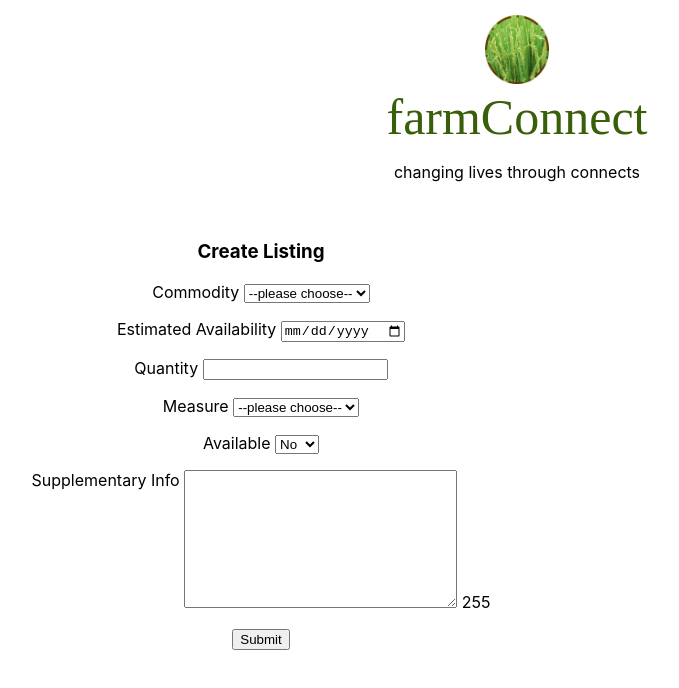
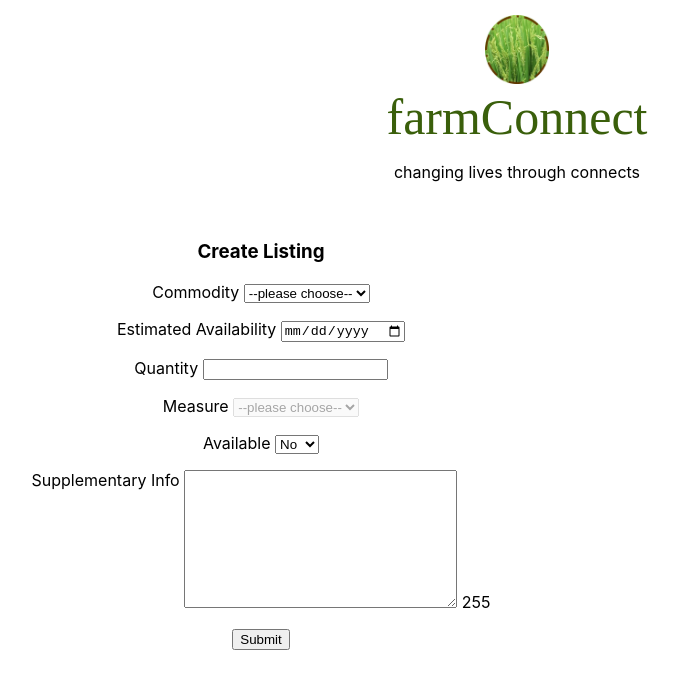
Before and after one commit to coula3/farm-connect, a React (Create React App) app in the folder farm-connect/: page /listings/new in a window 1280 px wide. Shown: the top 688 px of the page, without its empty margins (123-802 px from the left). Built offline with nearby package versions, Linux system fonts and the light colour scheme.

Commit message:
add 'disableMeasure' key to local state on CreateListing and set to change on positive quanity value

```diff
--- a/farm-connect/src/containers/CreateListing/CreateListing.js
+++ b/farm-connect/src/containers/CreateListing/CreateListing.js
@@ -12,7 +12,8 @@ class CreateListing extends Component {
             available: "No",
             information: ""
         },
-        maxInfoCharacters: 255
+        maxInfoCharacters: 255,
+        disableMeasure: true
     }
 
     handleChange = (e) => {
@@ -42,6 +43,17 @@ class CreateListing extends Component {
         })
     }
 
+    enableDisableMeasure = () => {
+        if(parseInt(this.state.listing.quantity) > 0){
+            return this.setState({disableMeasure: false})
+        } else {
+            return this.setState({
+                listing: {...this.state.listing,
+                measure: ""},
+                disableMeasure: true})
+        }
+    }
+
     render(){
         const measuresList = ["--please choose--", "bushel", "dozen", "gram", "kilogram", "pound", "tonne", "unit"];
         const commoditiesList = ["--please choose--"];
@@ -67,11 +79,11 @@ class CreateListing extends Component {
                     </p>
                     <p>
                         <label>Quantity </label>
-                        <input name="quantity" type="number" min="0" value={this.state.listing.quantity} onChange={this.handleChange} />
+                        <input name="quantity" type="number" min="0" value={this.state.listing.quantity} onChange={this.handleChange} onBlur={this.enableDisableMeasure}/>
                     </p>
                     <p>
                         <label>Measure </label>
-                        <select name="measure" value={this.state.listing.measure} onChange={this.handleChange}>
+                        <select name="measure" disabled={this.state.disableMeasure} value={this.state.listing.measure} onChange={this.handleChange} >
                         {measuresList.map((measure, idx) =>
                         (<option key={idx} value={measure}>{measure}</option>))}
                         </select>
```
